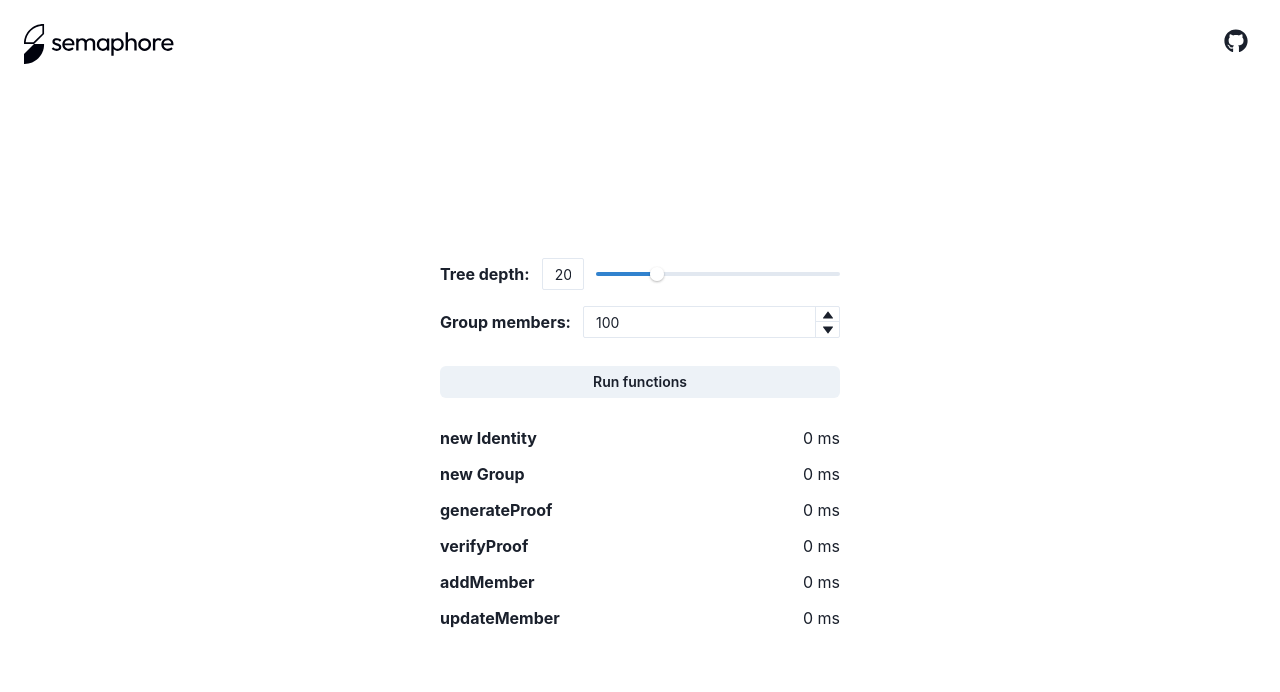
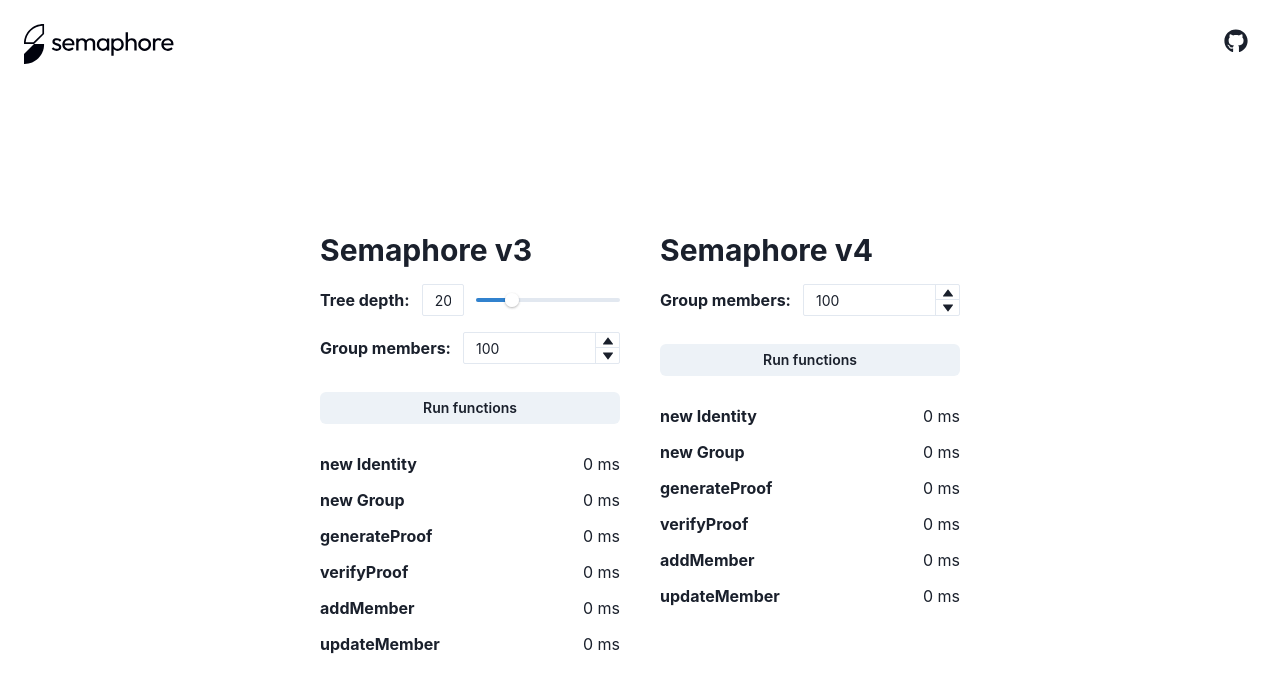
Before and after one commit to semaphore-protocol/extensions, a React (Vite) app in the folder apps/benchmarks/: page / in a window 1280 px wide. Shown: the top 692 px of the page. Built offline with nearby package versions, Linux system fonts and the light colour scheme.

Commit message:
feat(benchmarks): add semaphore-v4 benchmarks
re #7

```diff
--- a/apps/benchmarks/src/App.tsx
+++ b/apps/benchmarks/src/App.tsx
@@ -1,6 +1,7 @@
-import { Box, Button, Flex, List, ListIcon, ListItem, Text } from "@chakra-ui/react"
+import { Box, Button, Flex, Heading, List, ListIcon, ListItem, Text } from "@chakra-ui/react"
 import { Group } from "@semaphore-protocol/group"
 import { Identity } from "@semaphore-protocol/identity"
+import * as V4 from "@semaphore-protocol/core"
 import { generateProof, verifyProof } from "@semaphore-protocol/proof"
 import { useCallback, useState } from "react"
 import { MdCheckCircle } from "react-icons/md"
@@ -11,9 +12,11 @@
 const functions = ["new Identity", "new Group", "generateProof", "verifyProof", "addMember", "updateMember"]
 
 function App() {
-    const [treeDepth, setTreeDepth] = useState<number>(20)
-    const [groupMembers, setGroupMembers] = useState<number>(100)
-    const [times, setTimes] = useState<number[]>([])
+    const [v3treeDepth, setV3TreeDepth] = useState<number>(20)
+    const [v3GroupMembers, setV3GroupMembers] = useState<number>(100)
+    const [v4GroupMembers, setV4GroupMembers] = useState<number>(100)
+    const [v3Times, setV3Times] = useState<number[]>([])
+    const [v4Times, setV4Times] = useState<number[]>([])
 
     async function run(callback: () => any): Promise<[any, number]> {
         const t0 = performance.now()
@@ -25,35 +28,35 @@
         return [result, t1 - t0]
     }
 
-    const runFunctions = useCallback(async () => {
+    const runV3Functions = useCallback(async () => {
         const timeValues = []
 
         const [identity, time0] = await run(() => new Identity())
 
         timeValues.push(time0)
 
-        setTimes(timeValues)
+        setV3Times(timeValues)
 
-        let members = Array.from(Array(groupMembers - 1).keys())
+        let members = Array.from(Array(v3GroupMembers - 1).keys())
         members = [...members, identity.commitment]
 
-        const [group, time1] = await run(() => new Group(1, treeDepth, members))
+        const [group, time1] = await run(() => new Group(1, v3treeDepth, members))
 
         timeValues.push(time1)
 
-        setTimes(timeValues.slice())
+        setV3Times(timeValues.slice())
 
         const [proof, time2] = await run(async () => generateProof(identity, group, 1, 1))
 
         timeValues.push(time2)
 
-        setTimes(timeValues.slice())
+        setV3Times(timeValues.slice())
 
-        const [, time3] = await run(async () => verifyProof(proof, treeDepth))
+        const [, time3] = await run(async () => verifyProof(proof, v3treeDepth))
 
         timeValues.push(time3)
 
-        setTimes(timeValues.slice())
+        setV3Times(timeValues.slice())
 
         const [, time4] = await run(() => {
             group.addMember(1)
@@ -61,7 +64,7 @@
 
         timeValues.push(time4)
 
-        setTimes(timeValues.slice())
+        setV3Times(timeValues.slice())
 
         const [, time5] = await run(() => {
             group.updateMember(0, 1)
@@ -69,18 +72,69 @@
 
         timeValues.push(time5)
 
-        setTimes(timeValues.slice())
-    }, [treeDepth, groupMembers])
+        setV3Times(timeValues.slice())
+    }, [v3treeDepth, v3GroupMembers])
+
+    const runV4Functions = useCallback(async () => {
+        const timeValues = []
+
+        const [identity, time0] = await run(() => new V4.Identity())
+
+        timeValues.push(time0)
+
+        setV4Times(timeValues)
+
+        let members = Array.from(Array(v3GroupMembers - 1).keys()).map((m) => BigInt(m) + 1n)
+        members = [...members, identity.commitment]
+
+        const [group, time1] = await run(() => new V4.Group(members))
+
+        timeValues.push(time1)
+
+        setV4Times(timeValues.slice())
+
+        const [proof, time2] = await run(async () => V4.generateProof(identity, group, 1, 1))
+
+        timeValues.push(time2)
+
+        setV4Times(timeValues.slice())
+
+        const [, time3] = await run(async () => V4.verifyProof(proof))
+
+        timeValues.push(time3)
+
+        setV4Times(timeValues.slice())
+
+        const [, time4] = await run(() => {
+            group.addMember(1)
+        })
+
+        timeValues.push(time4)
+
+        setV4Times(timeValues.slice())
+
+        const [, time5] = await run(() => {
+            group.updateMember(0, 2n)
+        })
+
+        timeValues.push(time5)
+
+        setV4Times(timeValues.slice())
+    }, [v4GroupMembers])
 
     return (
         <Flex flexDir="column" flex="1">
             <Navbar />
             <Flex flex="1" align="center" justify="center">
-                <Flex flexDir="column" gap={4} width="400px">
-                    <TreeDepth value={treeDepth} onChange={setTreeDepth} />
-                    <GroupMembers value={groupMembers} onChange={setGroupMembers} max={2 ** treeDepth} />
+                <Flex gap={10}>
+                    <Flex flexDir="column" gap={4} width="300px">
+                        <Heading as="h3" size="lg">
+                            Semaphore v3
+                        </Heading>
+                        <TreeDepth value={v3treeDepth} onChange={setV3TreeDepth} />
+                        <GroupMembers value={v3GroupMembers} onChange={setV3GroupMembers} max={2 ** v3treeDepth} />
 
-                    <Button onClick={() => runFunctions()} size="sm" my="3">
+                        <Button onClick={() => runV3Functions()} size="sm" my="3">
                             Run functions
                         </Button>
 
@@ -89,10 +143,35 @@
                                 <ListItem key={f}>
                                     <Flex justify="space-between">
                                         <Box>
-                                        {times[i] && <ListIcon as={MdCheckCircle} color="green.500" />}
+                                            {v3Times[i] && <ListIcon as={MdCheckCircle} color="green.500" />}
                                             <b>{f}</b>
                                         </Box>
-                                    <Text>{times[i] ? times[i] : 0} ms</Text>
+                                        <Text>{v3Times[i] ? v3Times[i] : 0} ms</Text>
+                                    </Flex>
+                                </ListItem>
+                            ))}
+                        </List>
+                    </Flex>
+                    <Flex flexDir="column" gap={4} width="300px">
+                        <Heading as="h3" size="lg">
+                            Semaphore v4
+                        </Heading>
+
+                        <GroupMembers value={v4GroupMembers} onChange={setV4GroupMembers} max={2 ** 32} />
+
+                        <Button onClick={() => runV4Functions()} size="sm" my="3">
+                            Run functions
+                        </Button>
+
+                        <List spacing={3}>
+                            {functions.map((f, i) => (
+                                <ListItem key={f}>
+                                    <Flex justify="space-between">
+                                        <Box>
+                                            {v4Times[i] && <ListIcon as={MdCheckCircle} color="green.500" />}
+                                            <b>{f}</b>
+                                        </Box>
+                                        <Text>{v4Times[i] ? v4Times[i] : 0} ms</Text>
                                     </Flex>
                                 </ListItem>
                             ))}
@@ -100,6 +179,7 @@
                     </Flex>
                 </Flex>
             </Flex>
+        </Flex>
     )
 }
 
--- a/apps/benchmarks/src/components/Navbar.tsx
+++ b/apps/benchmarks/src/components/Navbar.tsx
@@ -7,7 +7,7 @@
             <Link href="https://semaphore.pse.dev/" isExternal>
                 <Image src="semaphore-logo.svg" htmlWidth={150} />
             </Link>
-            <Link href="https://github.com/semaphore-protocol/benchmarks" isExternal>
+            <Link href="https://github.com/semaphore-protocol/extensions/tree/main/apps/benchmarks" isExternal>
                 <IconButton
                     variant="unstyled"
                     aria-label="Github repository"
```
Also changed, not shown: apps/benchmarks/package.json (+4 -3 lines), 1 other file (tests, documents, lock files or other folders). Lines whose indentation alone changed are shown as unchanged.
